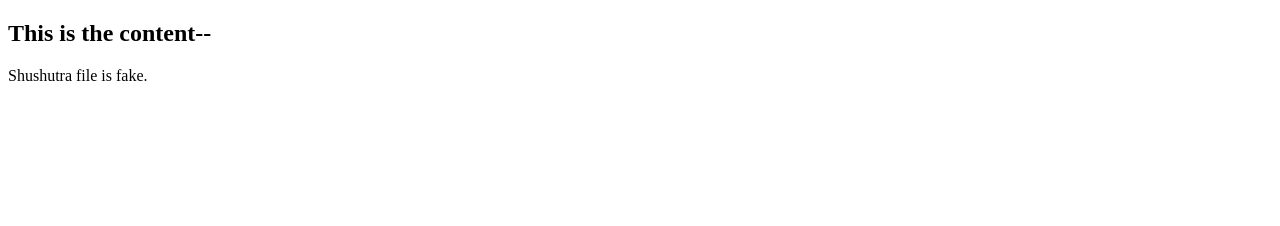
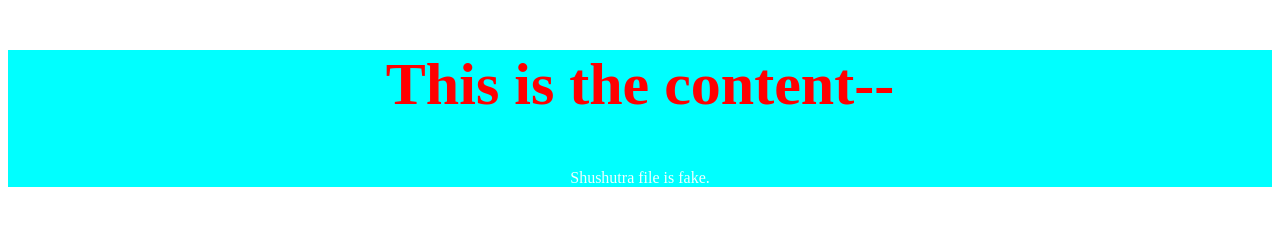
Before and after one commit to ShubharantP/htmlcsspractice, a plain HTML site: page index.html in a window 1280 px wide. Drawn offline with Linux system fonts and the light colour scheme.

Commit message:
Using the inline stylesheet.

```diff
--- a/index.html
+++ b/index.html
@@ -7,9 +7,9 @@
 
     </header>
     <body>
-        <div>
-            <h2>This is the content--</h2>
-            <p>Shushutra file is fake.</p>
+        <div style="background-color:aqua; text-align:center;">
+            <h2 style="color:red; font-size:60px;">This is the content--</h2>
+            <p style="color:azure;">Shushutra file is fake.</p>
         </div>
     </body>
-</html>
+</htmlu
```
